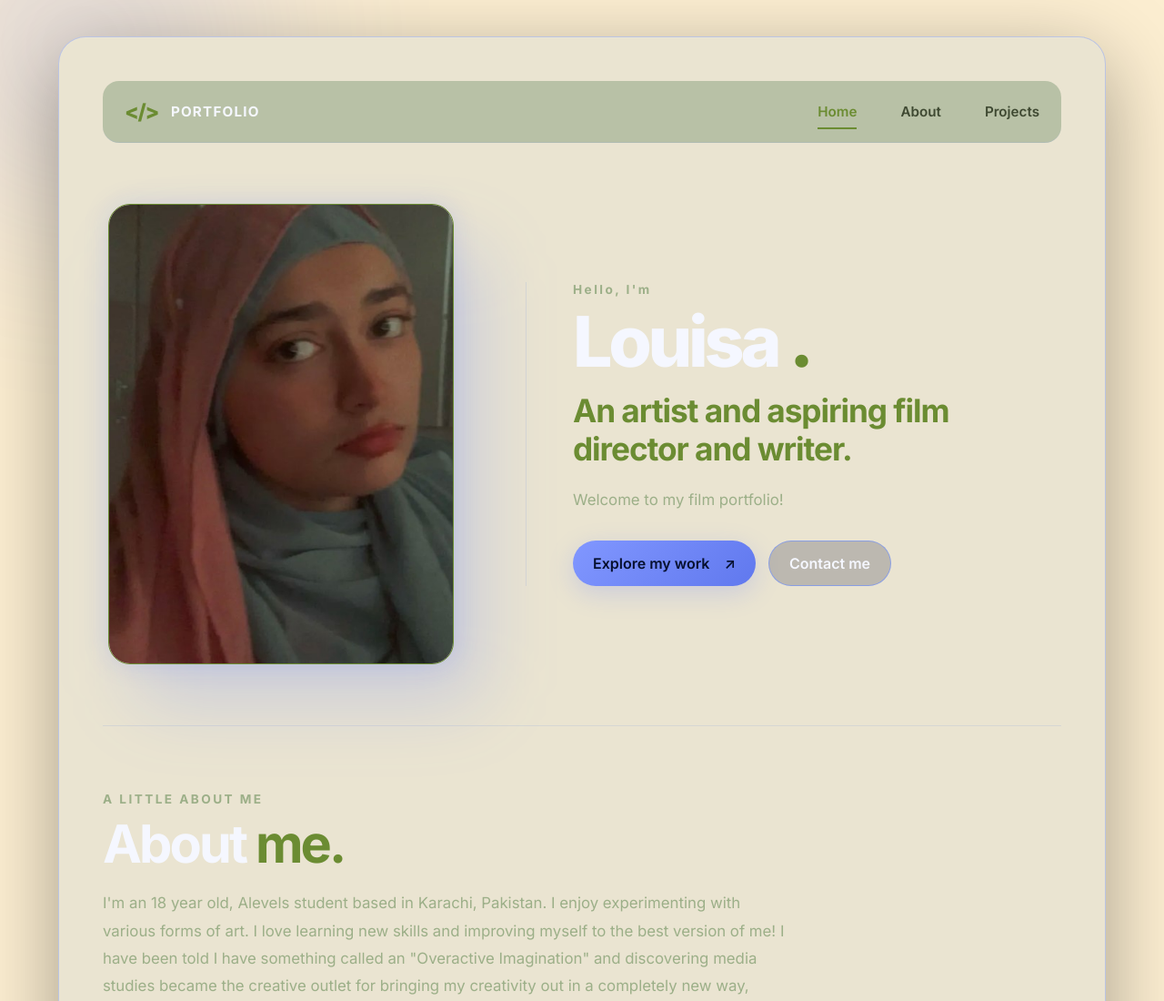
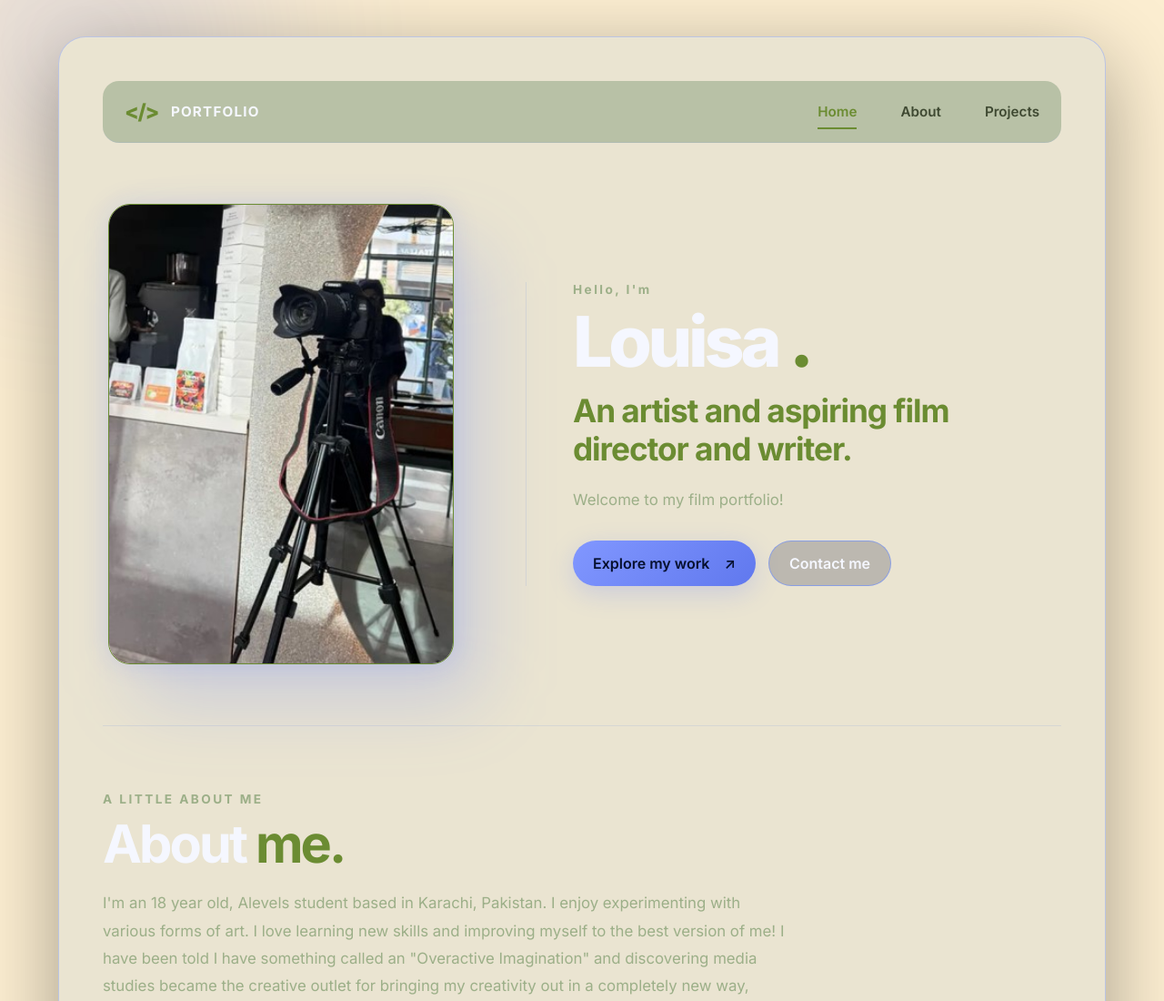
Before and after one commit to Archie-84698/Loeeza-Hani-Film-Portfolio, a plain HTML site: page index.html in a window 1280 px wide. Shown: the top 1100 px of the page at 91% size. Drawn offline with Linux system fonts and the light colour scheme.

Commit message:
Update index.html

```diff
--- a/index.html
+++ b/index.html
@@ -23,7 +23,7 @@
       <!-- HOME -->
       <section class="hero page-section" id="home" aria-label="Home">
         <div class="portrait-wrap">
-          <img class="portrait" src="images/moi.jpg" alt="Profile portrait" />
+          <img class="portrait" src="images/pic.jpg" alt="Profile portrait" />
           <span class="image-glow" aria-hidden="true"></span>
         </div>
         <div class="hero-content">
```
